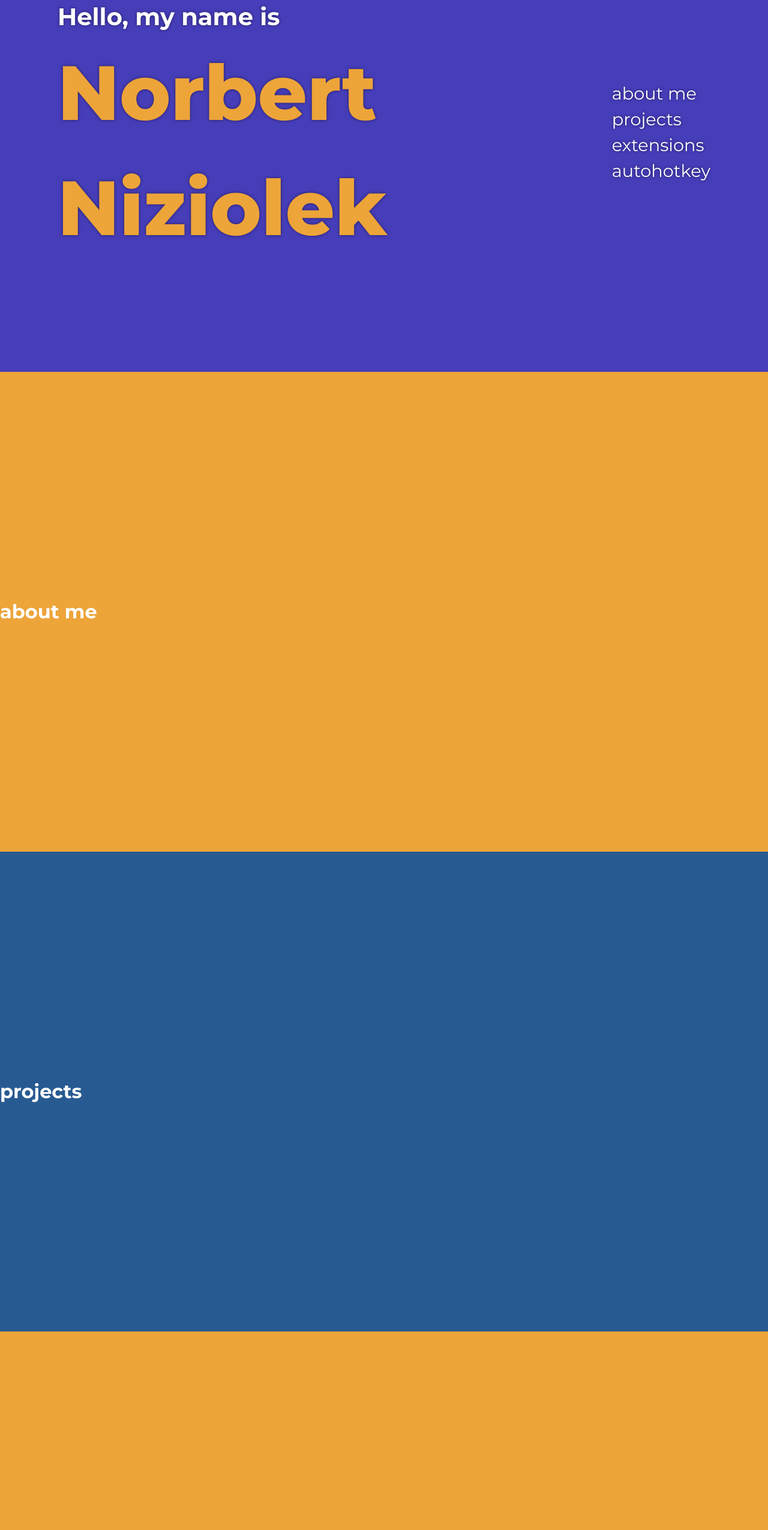
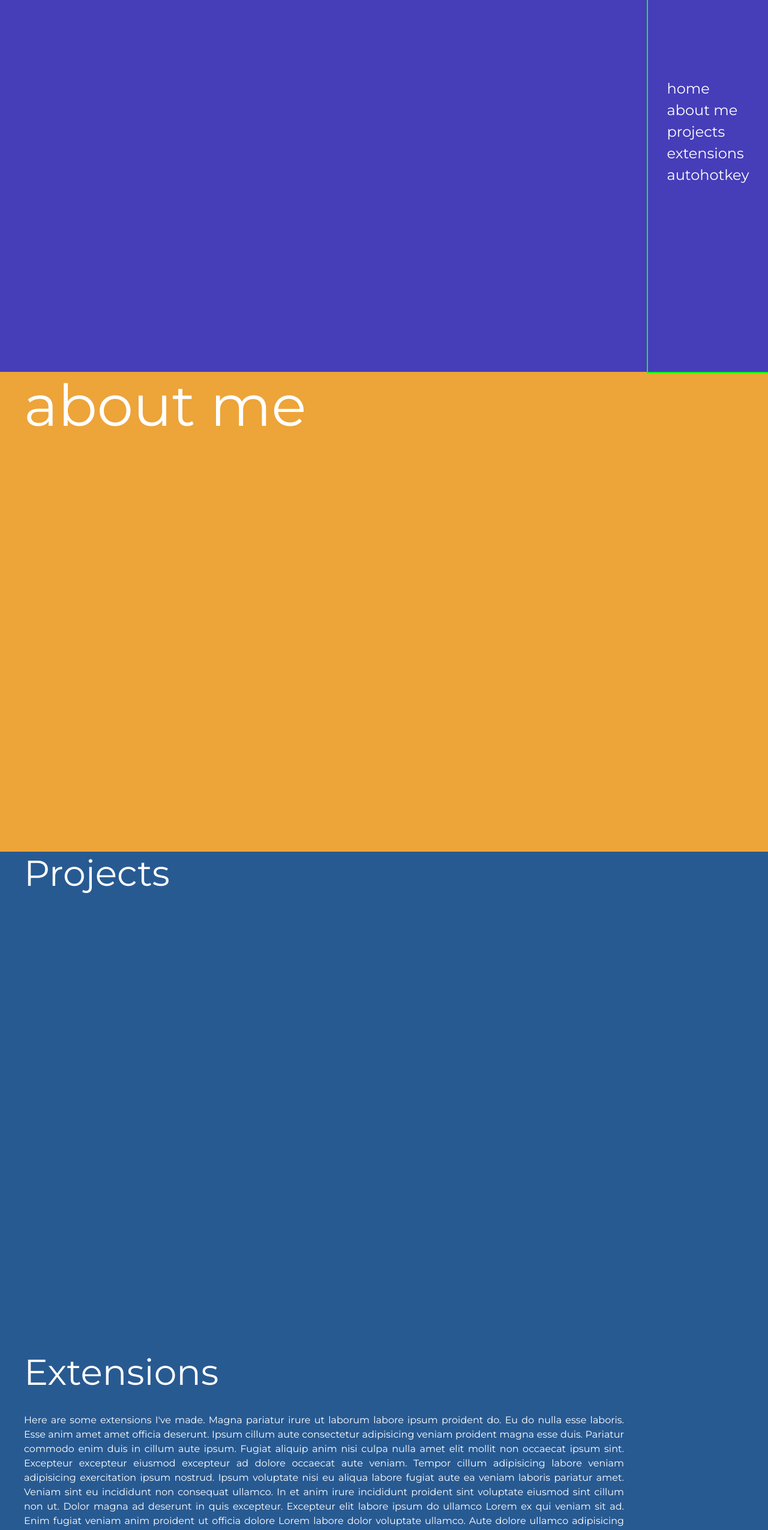
Before and after one commit to nizioleque/portfolio, a Next.js app: page / in a window 1280 px wide. Shown: the part 180-2731 px from the top of the page at 60% size. Built offline with nearby package versions, Linux system fonts and the light colour scheme.

Commit message:
Add Section component

```diff
--- /dev/null
+++ b/components/Section.tsx
@@ -0,0 +1,56 @@
+import { Box, BoxProps, SxProps } from '@mui/material';
+import { ReactNode } from 'react';
+import { navWidth } from '../pages';
+
+interface SectionProps {
+  title: string;
+  description: string;
+}
+
+function Section({ children, ...props }: BoxProps & SectionProps) {
+  return (
+    <Box
+      {...props}
+      sx={{
+        height: '100vh',
+        // position: 'relative',
+        scrollSnapAlign: 'start',
+        scrollSnapStop: 'always',
+        paddingRight: navWidth + 'px',
+        '& > *': {
+          flexShrink: 0,
+        },
+        ...props.sx,
+      }}
+    >
+      <Box
+        sx={{
+          height: '100%',
+          display: 'flex',
+          flexDirection: 'column',
+          '& > *:not(.card-container)': {
+            mx: 5,
+          },
+
+          '& > .card-container': {
+            ml: 5,
+          },
+        }}
+      >
+        {children}
+      </Box>
+      {/* <Box
+        sx={{
+          width: 200,
+          bgcolor: 'red',
+          position: 'absolute',
+          right: navWidth,
+          height: '100%',
+          opacity: 0.5,
+        }}
+      /> */}
+    </Box>
+  );
+}
+
+export default Section;
--- a/pages/index.tsx
+++ b/pages/index.tsx
@@ -1,19 +1,23 @@
-import { Box, Typography } from '@mui/material';
+import { Box, Card, CardContent, Typography } from '@mui/material';
 import { Theme, useTheme } from '@mui/material/styles';
 import { styled } from '@mui/system';
 import type { NextPage } from 'next';
 import Head from 'next/head';
 import Link from 'next/link';
+import { useEffect } from 'react';
+import Section from '../components/Section';
 
-const Section = styled(Box)({
-  height: '100vh',
-  display: 'flex',
-  flexDirection: 'column',
-  justifyContent: 'center',
-});
+export const navWidth = 200;
 
 const Home: NextPage = () => {
   const theme = useTheme();
+
+  useEffect(() => {
+    document.documentElement.style.setProperty(
+      'scroll-snap-type',
+      'y mandatory'
+    );
+  }, []);
 
   return (
     <div>
@@ -23,35 +27,27 @@ const Home: NextPage = () => {
         <link rel='icon' href='/favicon.ico' />
       </Head>
 
-      <Section sx={{ background: theme.palette.primary.main }}>
       <Box
         sx={{
+          position: 'fixed',
+          top: 0,
+          right: 0,
+          bottom: 0,
+
+          width: navWidth,
+          // bottom: '3vh',
           display: 'flex',
           alignItems: 'center',
-            justifyContent: 'space-between',
-            textShadow: '0 0 5px rgba(0,0,0,0.5)',
-            px: 12,
+          justifyContent: 'center',
+          outline: '2px solid lime',
         }}
       >
-          <Box>
-            <Box sx={{ fontSize: '2.5rem', fontWeight: 700 }}>
-              Hello, my name is
-            </Box>
         <Box
-              sx={{
-                fontSize: '8rem',
-                fontWeight: 800,
-                color: theme.palette.secondary.main,
-              }}
-            >
-              Norbert Niziolek
-            </Box>
-          </Box>
-          <Box
+          component='nav'
           sx={{
             display: 'flex',
             flexDirection: 'column',
-              fontSize: '1.8rem',
+            fontSize: '1.5rem',
             '& > a': {
               transition: 'color 0.1s ease-in',
               '&:hover': {
@@ -60,6 +56,9 @@ const Home: NextPage = () => {
             },
           }}
         >
+          <Link href='#home'>
+            <a>home</a>
+          </Link>
           <Link href='#about-me'>
             <a>about me</a>
           </Link>
@@ -74,22 +73,160 @@ const Home: NextPage = () => {
           </Link>
         </Box>
       </Box>
+
+      {/* <Box
+        sx={{
+          scrollSnapType: 'y mandatory',
+          '& > *': {
+            scrollSnapAlign: 'center',
+          },
+        }}
+      > */}
+      <Section
+        sx={{ background: theme.palette.primary.main, height: '100vh' }}
+        id='home'
+      >
+        <Box
+          sx={{
+            textShadow: '0 0 5px rgba(0,0,0,0.5)',
+            px: 12,
+          }}
+        >
+          <Box sx={{ fontSize: '2.5rem', fontWeight: 700 }}>
+            Hello, my name is
+          </Box>
+          <Box
+            sx={{
+              fontSize: '1rem',
+              fontWeight: 800,
+              color: theme.palette.secondary.main,
+            }}
+          >
+            Janusz Kowalski
+          </Box>
+        </Box>
       </Section>
+      {/* <Box sx={{ height: '3vh', bgcolor: theme.palette.secondary.main }} /> */}
       <Section sx={{ background: theme.palette.secondary.main }} id='about-me'>
-        <h1>about me</h1>
+        <Typography variant='h1'>about me</Typography>
       </Section>
       <Section sx={{ background: '#285a92' }} id='projects'>
-        <h1>projects</h1>
+        <Typography variant='h2'>Projects</Typography>
+        <Typography></Typography>
       </Section>
       <Section
-        sx={{ background: theme.palette.secondary.main }}
+        sx={{
+          background: '#285a92',
+          overflowY: 'auto',
+          overflowX: 'visible',
+        }}
         id='extensions'
       >
-        <h1>extensions</h1>
+        <Box sx={{ flexGrow: 2 }} />
+
+        <Typography variant='h2'>Extensions</Typography>
+        <Box sx={{ flexGrow: 1 }} />
+        <Typography sx={{ pt: 2 }} textAlign='justify'>
+          Here are some extensions I've made. Magna pariatur irure ut laborum
+          labore ipsum proident do. Eu do nulla esse laboris. Esse anim amet
+          amet officia deserunt. Ipsum cillum aute consectetur adipisicing
+          veniam proident magna esse duis. Pariatur commodo enim duis in cillum
+          aute ipsum. Fugiat aliquip anim nisi culpa nulla amet elit mollit non
+          occaecat ipsum sint. Excepteur excepteur eiusmod excepteur ad dolore
+          occaecat aute veniam. Tempor cillum adipisicing labore veniam
+          adipisicing exercitation ipsum nostrud. Ipsum voluptate nisi eu aliqua
+          labore fugiat aute ea veniam laboris pariatur amet. Veniam sint eu
+          incididunt non consequat ullamco. In et anim irure incididunt proident
+          sint voluptate eiusmod sint cillum non ut. Dolor magna ad deserunt in
+          quis excepteur. Excepteur elit labore ipsum do ullamco Lorem ex qui
+          veniam sit ad. Enim fugiat veniam anim proident ut officia dolore
+          Lorem labore dolor voluptate ullamco. Aute dolore ullamco adipisicing
+          elit voluptate id. Cupidatat enim anim consequat aliqua. Est velit
+          culpa veniam sint. Officia mollit ut ad culpa non ut incididunt eu
+          labore laboris nostrud tempor dolore esse. Laborum ad reprehenderit
+          aute mollit elit. Consectetur est laborum irure magna magna ullamco
+          non nisi irure ex. Nulla exercitation exercitation ad dolore fugiat
+          non ea aliquip dolor elit Lorem aute elit. Magna ea fugiat est anim
+          officia nisi consequat magna voluptate quis. Minim Lorem labore
+          incididunt ipsum culpa non est ex ea id ea fugiat. Qui id eiusmod eu
+          nostrud veniam anim. Do pariatur ea ea est laboris ea ad. Adipisicing
+          occaecat magna non irure quis consequat laboris cillum cillum irure.
+          Nulla non adipisicing id ad eu.
+        </Typography>
+        <Box sx={{ flexGrow: 1 }} />
+        <Box
+          className='card-container'
+          sx={{
+            display: 'flex',
+            gap: 2,
+            overflowX: 'scroll', //shadow not visible!!!
+            position: 'relative',
+            '&::-webkit-scrollbar': {
+              display: 'none',
+            },
+          }}
+        >
+          <Card sx={{ width: 400, flexShrink: 0 }}>
+            <CardContent>
+              Ea minim mollit eiusmod magna ad voluptate. Ut minim dolore
+              deserunt ea. Enim et eu adipisicing ipsum sit in. Officia tempor
+              sunt qui incididunt laboris enim minim minim culpa id amet
+              incididunt mollit nisi.
+            </CardContent>
+          </Card>
+          <Card sx={{ width: 400, flexShrink: 0 }}>
+            <CardContent>
+              Ea minim mollit eiusmod magna ad voluptate. Ut minim dolore
+              deserunt ea. Enim et eu adipisicing ipsum sit in. Officia tempor
+              sunt qui incididunt laboris enim minim minim culpa id amet
+              incididunt mollit nisi. Nostrud excepteur magna reprehenderit sunt
+              incididunt excepteur voluptate excepteur exercitation culpa eu eu.
+              Dolor incididunt elit commodo consectetur officia in. Cillum velit
+              excepteur aliqua eu enim.
+            </CardContent>
+          </Card>
+          <Card sx={{ width: 400, flexShrink: 0 }}>
+            <CardContent>
+              Ea minim mollit eiusmod magna ad voluptate. Ut minim dolore
+              deserunt ea. Enim et eu adipisicing ipsum sit in. Officia tempor
+              sunt qui incididunt laboris enim minim minim culpa id amet
+              incididunt mollit nisi.
+            </CardContent>
+          </Card>
+          <Card sx={{ width: 400, flexShrink: 0 }}>
+            <CardContent>
+              Ea minim mollit eiusmod magna ad voluptate. Ut minim dolore
+              deserunt ea. Enim et eu adipisicing ipsum sit in. Officia tempor
+              sunt qui incididunt laboris enim minim minim culpa id amet
+              incididunt mollit nisi.
+            </CardContent>
+          </Card>
+          <Card sx={{ width: 400, flexShrink: 0 }}>
+            <CardContent>
+              Ea minim mollit eiusmod magna ad voluptate. Ut minim dolore
+              deserunt ea. Enim et eu adipisicing ipsum sit in. Officia tempor
+              sunt qui incididunt laboris enim minim minim culpa id amet
+              incididunt mollit nisi.
+            </CardContent>
+          </Card>
+          <Box
+            sx={{
+              position: 'absolute',
+              right: 0,
+              height: '100%',
+              width: 200,
+              backgroundColor: 'red',
+              background:
+                'linear-gradient(90deg, rgba(255,0,0,0.2), rgba(255,0,0,1))',
+            }}
+          />
+        </Box>
+        <Box sx={{ flexGrow: 2 }} />
       </Section>
       <Section sx={{ background: '#285a92' }} id='autohotkey'>
         <h1>autohotkey</h1>
       </Section>
+      {/* </Box> */}
     </div>
   );
 };
--- a/src/index.css
+++ b/src/index.css
@@ -2,10 +2,8 @@
   color-scheme: dark;
 }
 
-html,
-body,
-#__next {
-  height: 100%;
+html {
+  scroll-snap-type: y mandatory;
 }
 
 a {
--- a/src/theme.ts
+++ b/src/theme.ts
@@ -2,15 +2,16 @@ import { createTheme } from '@mui/material/styles';
 
 export const theme = createTheme({
   palette: {
+    mode: 'dark',
     primary: {
       main: '#463db9',
     },
     secondary: {
       main: '#eda439',
     },
-    text: {
-      primary: '#ffffff',
-    },
+    // text: {
+    //   primary: '#ffffff',
+    // },
   },
   typography: {
     fontFamily: 'Montserrat',
```
Lines whose indentation alone changed are shown as unchanged.
